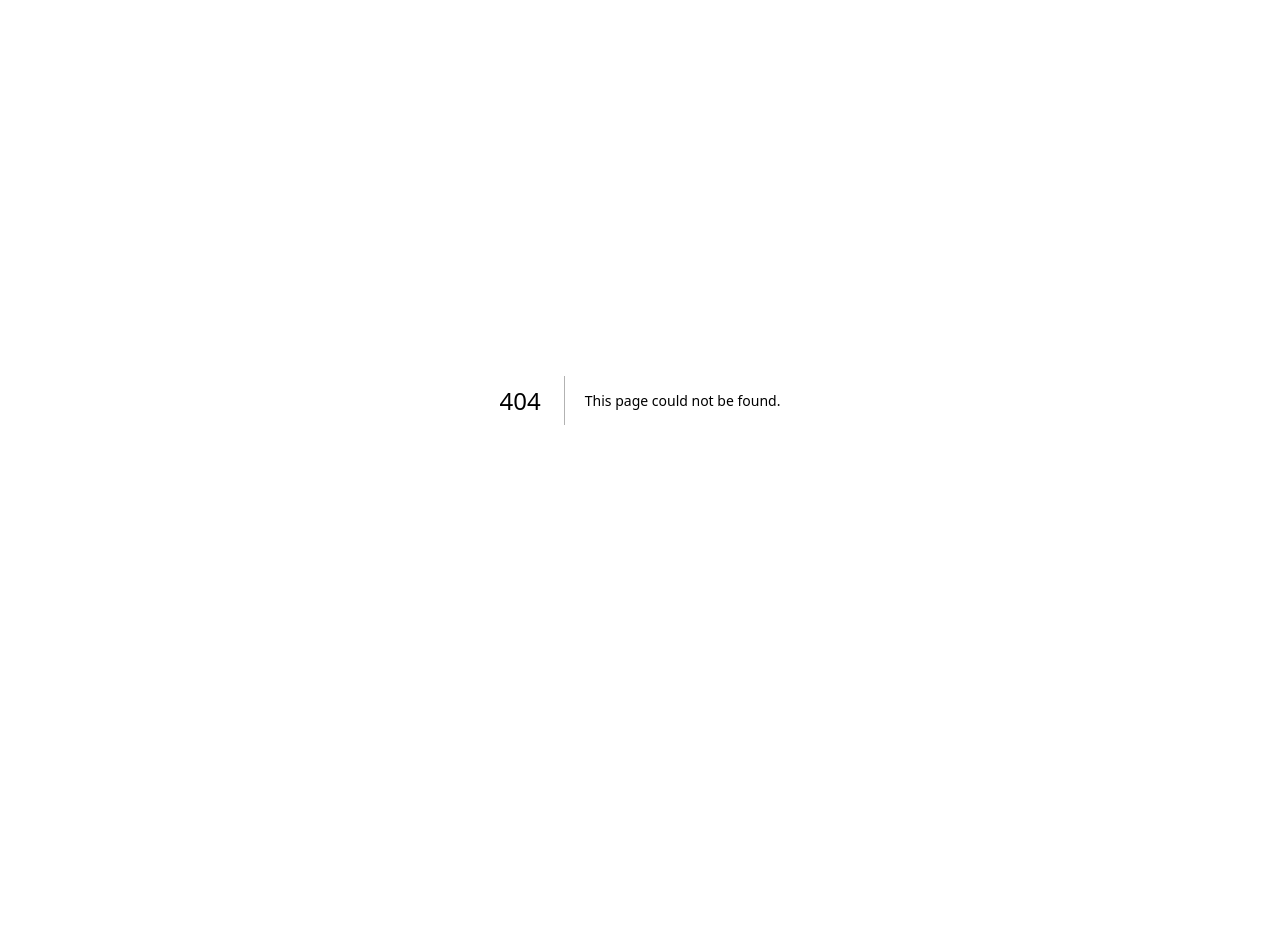
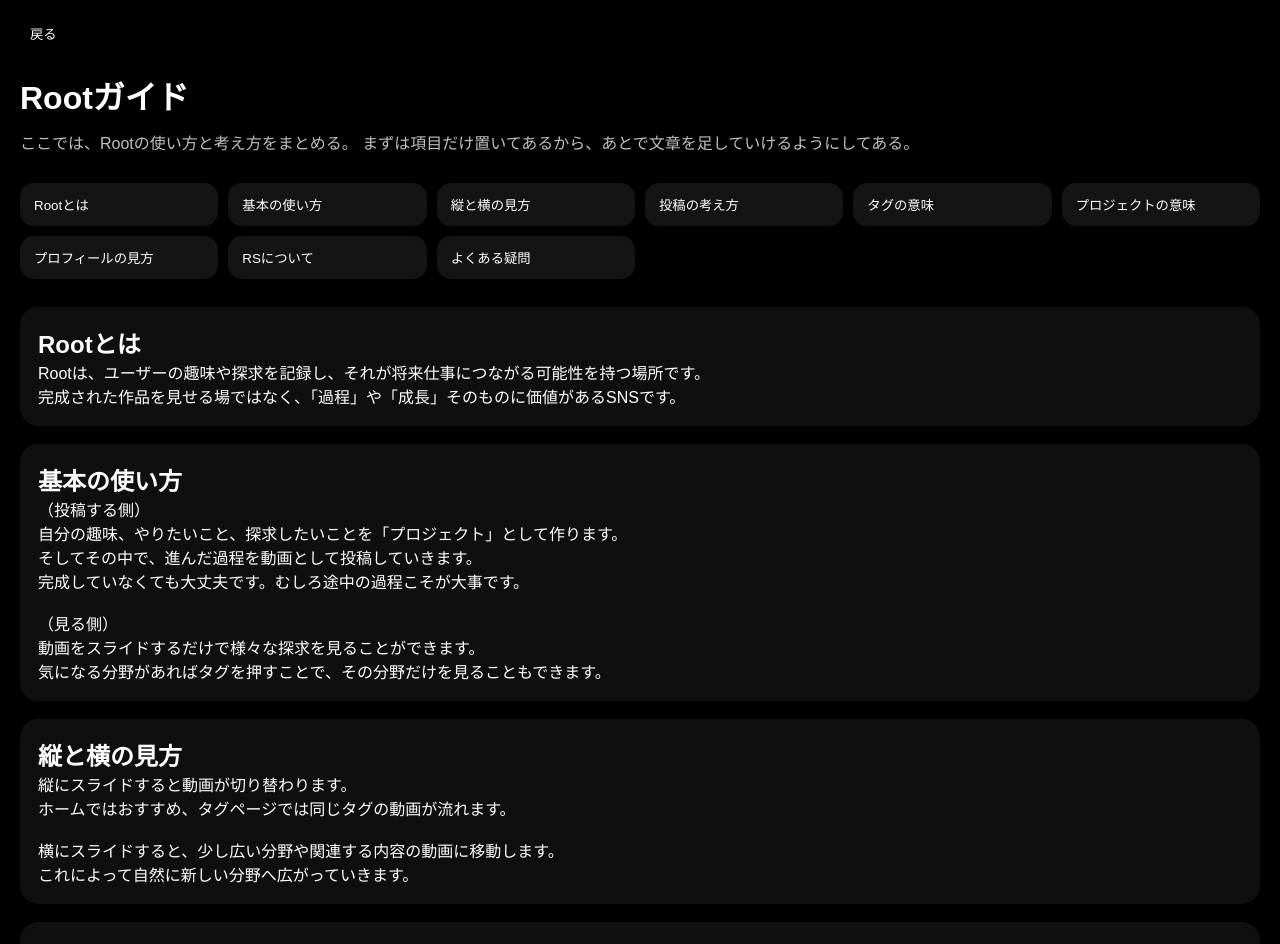
Before and after one commit to tsubasato26-star/root-beta, a Next.js app: page /guide in a window 1280 px wide. Before the commit this address had no page. Shown: the top 944 px of the page. Before the commit the page ends 800 px from the top, so only its background shows below. Built offline with nearby package versions, Linux system fonts and the light colour scheme.

Commit message:
ガイドページ実装

```diff
--- /dev/null
+++ b/app/guide/page.tsx
@@ -0,0 +1,176 @@
+"use client"
+
+import { useRouter } from "next/navigation"
+
+const sections = [
+  { id: "about", title: "Rootとは" },
+  { id: "basic", title: "基本の使い方" },
+  { id: "scroll", title: "縦と横の見方" },
+  { id: "posting", title: "投稿の考え方" },
+  { id: "tags", title: "タグの意味" },
+  { id: "projects", title: "プロジェクトの意味" },
+  { id: "profile", title: "プロフィールの見方" },
+  { id: "rs", title: "RSについて" },
+  { id: "faq", title: "よくある疑問" },
+]
+
+export default function GuidePage() {
+  const router = useRouter()
+
+  const scrollToSection = (id: string) => {
+    const element = document.getElementById(id)
+    if (!element) return
+
+    element.scrollIntoView({
+      behavior: "smooth",
+      block: "start",
+    })
+  }
+
+  return (
+    <div
+      style={{
+        minHeight: "100dvh",
+        background: "black",
+        color: "white",
+        padding: "20px",
+        paddingTop: "72px",
+      }}
+    >
+      <button
+        onClick={() => router.back()}
+        style={{
+          position: "fixed",
+          top: "calc(env(safe-area-inset-top) + 16px)",
+          left: "16px",
+          border: "none",
+          borderRadius: "999px",
+          padding: "8px 14px",
+          background: "rgba(0,0,0,0.75)",
+          color: "white",
+          cursor: "pointer",
+          zIndex: 20,
+        }}
+      >
+        戻る
+      </button>
+
+      <h1 style={{ fontSize: "32px", marginBottom: "12px" }}>Rootガイド</h1>
+      <p style={{ color: "rgba(255,255,255,0.75)", lineHeight: 1.8, marginBottom: "24px" }}>
+        ここでは、Rootの使い方と考え方をまとめる。
+        まずは項目だけ置いてあるから、あとで文章を足していけるようにしてある。
+      </p>
+
+      <div
+        style={{
+          display: "grid",
+          gridTemplateColumns: "repeat(auto-fit, minmax(180px, 1fr))",
+          gap: "10px",
+          marginBottom: "28px",
+        }}
+      >
+        {sections.map((section) => (
+          <button
+            key={section.id}
+            onClick={() => scrollToSection(section.id)}
+            style={{
+              textAlign: "left",
+              padding: "12px 14px",
+              borderRadius: "14px",
+              border: "none",
+              background: "rgba(255,255,255,0.08)",
+              color: "white",
+              cursor: "pointer",
+            }}
+          >
+            {section.title}
+          </button>
+        ))}
+      </div>
+
+      <div style={{ display: "flex", flexDirection: "column", gap: "18px" }}>
+        <section id="about" style={{ background: "rgba(255,255,255,0.06)", borderRadius: "18px", padding: "18px" }}>
+          <h2 style={{ marginTop: 0 }}>Rootとは</h2>
+          <p>
+            Rootは、ユーザーの趣味や探求を記録し、それが将来仕事につながる可能性を持つ場所です。<br/>
+            完成された作品を見せる場ではなく、「過程」や「成長」そのものに価値があるSNSです。
+          </p>
+        </section>
+
+        <section id="basic" style={{ background: "rgba(255,255,255,0.06)", borderRadius: "18px", padding: "18px" }}>
+          <h2 style={{ marginTop: 0 }}>基本の使い方</h2>
+          <p>
+            （投稿する側）<br/>
+            自分の趣味、やりたいこと、探求したいことを「プロジェクト」として作ります。<br/>
+            そしてその中で、進んだ過程を動画として投稿していきます。<br/>
+            完成していなくても大丈夫です。むしろ途中の過程こそが大事です。<br/><br/>
+            （見る側）<br/>
+            動画をスライドするだけで様々な探求を見ることができます。<br/>
+            気になる分野があればタグを押すことで、その分野だけを見ることもできます。
+          </p>
+        </section>
+
+        <section id="scroll" style={{ background: "rgba(255,255,255,0.06)", borderRadius: "18px", padding: "18px" }}>
+          <h2 style={{ marginTop: 0 }}>縦と横の見方</h2>
+          <p>
+            縦にスライドすると動画が切り替わります。<br/>
+            ホームではおすすめ、タグページでは同じタグの動画が流れます。<br/><br/>
+            横にスライドすると、少し広い分野や関連する内容の動画に移動します。<br/>
+            これによって自然に新しい分野へ広がっていきます。
+          </p>
+        </section>
+
+        <section id="posting" style={{ background: "rgba(255,255,255,0.06)", borderRadius: "18px", padding: "18px" }}>
+          <h2 style={{ marginTop: 0 }}>投稿の考え方</h2>
+          <p>
+            Rootで大事なのは「完成」ではなく「過程」です。<br/>
+            試したこと、失敗したこと、途中の状態などをそのまま投稿してください。<br/>
+            それがあなたの価値になります。
+          </p>
+        </section>
+
+        <section id="tags" style={{ background: "rgba(255,255,255,0.06)", borderRadius: "18px", padding: "18px" }}>
+          <h2 style={{ marginTop: 0 }}>タグの意味</h2>
+          <p>
+            タグは動画を分類するためのものです。<br/>
+            見る人が探しやすくなり、自分でも後から見返しやすくなります。<br/>
+            できるだけ内容に合った、わかりやすいタグをつけましょう。
+          </p>
+        </section>
+
+        <section id="projects" style={{ background: "rgba(255,255,255,0.06)", borderRadius: "18px", padding: "18px" }}>
+          <h2 style={{ marginTop: 0 }}>プロジェクトの意味</h2>
+          <p>
+            プロジェクトは「一つの目的に向かって続いている活動のまとまり」です。<br/>
+            複数の投稿を通して成長や変化を見せることができます。<br/>
+            完成したとき、そのプロジェクトに意味が生まれます。
+          </p>
+        </section>
+
+        <section id="profile" style={{ background: "rgba(255,255,255,0.06)", borderRadius: "18px", padding: "18px" }}>
+          <h2 style={{ marginTop: 0 }}>プロフィールの見方</h2>
+          <p>
+            プロフィールでは、その人の投稿を確認できます。<br/>
+            新しい順で見ることも、プロジェクトごとに見ることもできます。<br/>
+            その人がどんなことをしているのかが分かる場所です。
+          </p>
+        </section>
+
+        <section id="rs" style={{ background: "rgba(255,255,255,0.06)", borderRadius: "18px", padding: "18px" }}>
+          <h2 style={{ marginTop: 0 }}>RSについて</h2>
+          <p>
+            RS（RootStone）はRoot内で使われるポイントのようなものです。<br/>
+            投稿や活動を通して集めることができ、今後さまざまな用途に使われる予定です。
+          </p>
+        </section>
+
+        <section id="faq" style={{ background: "rgba(255,255,255,0.06)", borderRadius: "18px", padding: "18px" }}>
+          <h2 style={{ marginTop: 0 }}>よくある疑問</h2>
+          <p>
+            今後よくある疑問をここに追加していきます。
+          </p>
+        </section>
+      </div>
+    </div>
+  )
+}
```
